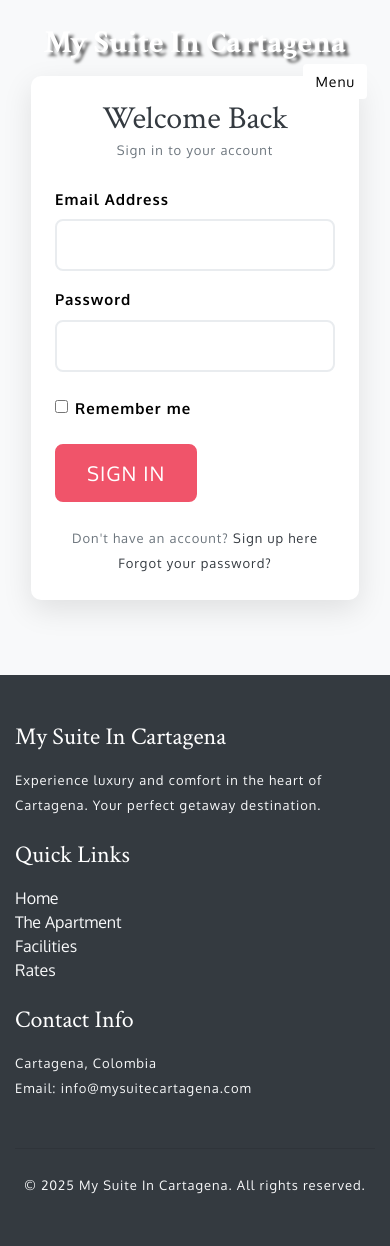
After one commit to josemanuelcard/software_apto_php, a PHP site: page /en/login.html in a window 390 px wide. The commit adds this page. Run offline with PHP 8.4, Linux system fonts and the light colour scheme.

Commit message:
feat: Agregar botÃ³n de login al menÃº principal
- Agregar botÃ³n 'Login' al menÃº de navegaciÃ³n en index.html
- Implementar estilos CSS para el botÃ³n de login con diseÃ±o consistente
- Crear pÃ¡gina de login completa (login.html) con formulario
- Agregar estilos responsive para el botÃ³n de login
- Implementar diseÃ±o profesional con colores del tema

Funcionalidades:
- BotÃ³n de login integrado en el menÃº principal
- Estilos consistentes con el diseÃ±o existente
- PÃ¡gina de login completa y responsive
- Formulario de autenticaciÃ³n funcional
- DiseÃ±o profesional y moderno

```diff
--- a/en/index.html
+++ b/en/index.html
@@ -67,6 +67,7 @@ License URL: http://creativecommons.org/licenses/by/3.0/
 								<li><a href="tarifas.html">Rates and Cancellations</a></li>
 								<!-- <li><a href="tarifas.html">Testimonios</a></li> -->
 								<li><a href="contactenos.html">Contact Us</a></li>
+								<li><a href="login.html" class="login-btn">Login</a></li>
 
 								<li>
 						 <!-- <a  href="https://www.lavozdelospanelerosco.com/"><img src="../../apto/web/images/bcolombia.png" target="self"></a>	 -->
--- /dev/null
+++ b/en/login.html
@@ -0,0 +1,227 @@
+<!--
+Author: W3layouts
+Author URL: http://w3layouts.com
+License: Creative Commons Attribution 3.0 Unported
+License URL: http://creativecommons.org/licenses/by/3.0/
+-->
+
+<!DOCTYPE html>
+<html lang="zxx">
+
+<head>
+<link rel="shortcut icon" href="images/favicon.png"/>
+	<title>Login - My Suite In Cartagena</title>
+	<!-- Meta tag Keywords -->
+	<meta name="viewport" content="width=device-width, initial-scale=1">
+	<meta charset="UTF-8" />
+	<meta name="keywords" content="Villas Responsive web template, Bootstrap Web Templates, Flat Web Templates, Android Compatible web template, Smartphone Compatible web template, free webdesigns for Nokia, Samsung, LG, SonyEricsson, Motorola web design" />
+	<script>
+		addEventListener("load", function () {
+			setTimeout(hideURLbar, 0);
+		}, false);
+
+		function hideURLbar() {
+			window.scrollTo(0, 1);
+		}
+	</script>
+	<!-- //Meta tag Keywords -->
+
+	<!-- Custom-Files -->
+	<link rel="stylesheet" href="css/bootstrap.css">
+	<!-- Bootstrap-Core-CSS -->
+	<link rel="stylesheet" href="css/style.css" type="text/css" media="all" />
+	<!-- Style-CSS -->
+	<link href="css/font-awesome.min.css" rel="stylesheet">
+	<!-- Font-Awesome-Icons-CSS -->
+	<!-- //Custom-Files -->
+
+	<!-- Web-Fonts -->
+	<link href="//fonts.googleapis.com/css?family=Crimson+Text:400,400i,600,600i,700,700i" rel="stylesheet">
+	<link href="//fonts.googleapis.com/css?family=Oxygen:300,400,700&amp;subset=latin-ext" rel="stylesheet">
+	<!-- //Web-Fonts -->
+</head>
+
+<body>
+	<!-- main banner -->
+	<div class="main-top" id="home">
+		<!-- header -->
+		<header>
+			<div class="container-fluid">
+				<div class="header d-md-flex justify-content-between align-items-center py-3 px-xl-5 px-lg-3 px-2">
+					<!-- logo -->
+					<div id="logo">
+						<h1><a href="index.html">My Suite In Cartagena</a></h1>
+					</div>
+					<!-- //logo -->
+					<!-- nav -->
+					<div class="nav_w3ls">
+						<nav>
+							<label for="drop" class="toggle">Menu</label>
+							<input type="checkbox" id="drop" />
+							<ul class="menu">
+								<li><a href="index.html">Home</a></li>
+								<li><a href="elapto.html">The Apartment</a></li>
+								<li><a href="lasinstalaciones.html">Facilities</a></li>
+								<li><a href="tarifas.html">Rates and Cancellations</a></li>
+								<li><a href="contactenos.html">Contact Us</a></li>
+								<li><a href="login.html" class="active login-btn">Login</a></li>
+
+								<li>
+								 <a href="../index.html"><img src="images/bcolombia.png" target="self"></a>
+   							</li>
+							<li>
+							 <a href="../it/index.html"><img src="images/bitalia.png" target="self"></a>
+   							</li>
+							</ul>
+						</nav>
+					</div>
+					<!-- //nav -->
+				</div>
+			</div>
+		</header>
+		<!-- //header -->
+	</div>
+	<!-- //main banner -->
+
+	<!-- Login Section -->
+	<section class="login-section py-5">
+		<div class="container">
+			<div class="row justify-content-center">
+				<div class="col-lg-6 col-md-8">
+					<div class="login-form-container">
+						<div class="text-center mb-4">
+							<h2 class="text-bl">Welcome Back</h2>
+							<p class="text-muted">Sign in to your account</p>
+						</div>
+
+						<form class="login-form" action="process_login.php" method="POST">
+							<div class="form-group mb-3">
+								<label for="email" class="form-label">Email Address</label>
+								<input type="email" class="form-control" id="email" name="email" required>
+							</div>
+
+							<div class="form-group mb-4">
+								<label for="password" class="form-label">Password</label>
+								<input type="password" class="form-control" id="password" name="password" required>
+							</div>
+
+							<div class="form-group mb-4">
+								<div class="form-check">
+									<input type="checkbox" class="form-check-input" id="remember" name="remember">
+									<label class="form-check-label" for="remember">
+										Remember me
+									</label>
+								</div>
+							</div>
+
+							<div class="d-grid">
+								<button type="submit" class="btn btn-primary btn-lg">Sign In</button>
+							</div>
+						</form>
+
+						<div class="text-center mt-4">
+							<p class="text-muted">Don't have an account? <a href="register.html" class="text-bl">Sign up here</a></p>
+							<p class="text-muted"><a href="forgot-password.html" class="text-bl">Forgot your password?</a></p>
+						</div>
+					</div>
+				</div>
+			</div>
+		</div>
+	</section>
+	<!-- //Login Section -->
+
+	<!-- Footer -->
+	<footer class="footer py-5">
+		<div class="container">
+			<div class="row">
+				<div class="col-lg-4 col-md-6 mb-4">
+					<h4 class="text-wh mb-3">My Suite In Cartagena</h4>
+					<p class="text-li">Experience luxury and comfort in the heart of Cartagena. Your perfect getaway destination.</p>
+				</div>
+				<div class="col-lg-4 col-md-6 mb-4">
+					<h4 class="text-wh mb-3">Quick Links</h4>
+					<ul class="list-unstyled">
+						<li><a href="index.html" class="text-li">Home</a></li>
+						<li><a href="elapto.html" class="text-li">The Apartment</a></li>
+						<li><a href="lasinstalaciones.html" class="text-li">Facilities</a></li>
+						<li><a href="tarifas.html" class="text-li">Rates</a></li>
+					</ul>
+				</div>
+				<div class="col-lg-4 col-md-6 mb-4">
+					<h4 class="text-wh mb-3">Contact Info</h4>
+					<p class="text-li">Cartagena, Colombia</p>
+					<p class="text-li">Email: info@mysuitecartagena.com</p>
+				</div>
+			</div>
+			<hr class="my-4">
+			<div class="text-center">
+				<p class="text-li">&copy; 2025 My Suite In Cartagena. All rights reserved.</p>
+			</div>
+		</div>
+	</footer>
+	<!-- //Footer -->
+
+	<!-- Custom styles for login page -->
+	<style>
+		.login-section {
+			background: #f8f9fa;
+			min-height: 80vh;
+			display: flex;
+			align-items: center;
+		}
+
+		.login-form-container {
+			background: #fff;
+			padding: 2rem;
+			border-radius: 10px;
+			box-shadow: 0 10px 30px rgba(0,0,0,0.1);
+		}
+
+		.form-control {
+			border: 2px solid #e9ecef;
+			border-radius: 8px;
+			padding: 12px 15px;
+			font-size: 16px;
+			transition: all 0.3s ease;
+		}
+
+		.form-control:focus {
+			border-color: #f0546a;
+			box-shadow: 0 0 0 0.2rem rgba(240, 84, 106, 0.25);
+		}
+
+		.btn-primary {
+			background: #f0546a;
+			border: 2px solid #f0546a;
+			padding: 12px 30px;
+			font-weight: 500;
+			text-transform: uppercase;
+			letter-spacing: 1px;
+			border-radius: 8px;
+			transition: all 0.3s ease;
+		}
+
+		.btn-primary:hover {
+			background: transparent;
+			color: #f0546a;
+			border: 2px solid #f0546a;
+			transform: translateY(-2px);
+			box-shadow: 0 4px 8px rgba(240, 84, 106, 0.3);
+		}
+
+		.footer {
+			background: #343a40;
+		}
+
+		@media (max-width: 768px) {
+			.login-form-container {
+				padding: 1.5rem;
+				margin: 1rem;
+			}
+		}
+	</style>
+
+	<script src="https://cdn.jsdelivr.net/npm/bootstrap@5.1.3/dist/js/bootstrap.bundle.min.js"></script>
+</body>
+
+</html>
```
Also changed, not shown: en/css/style.css (+32 -0 lines).
